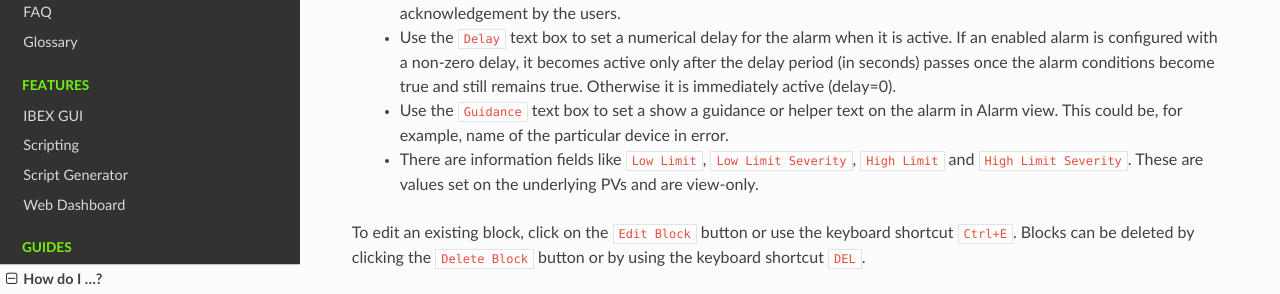
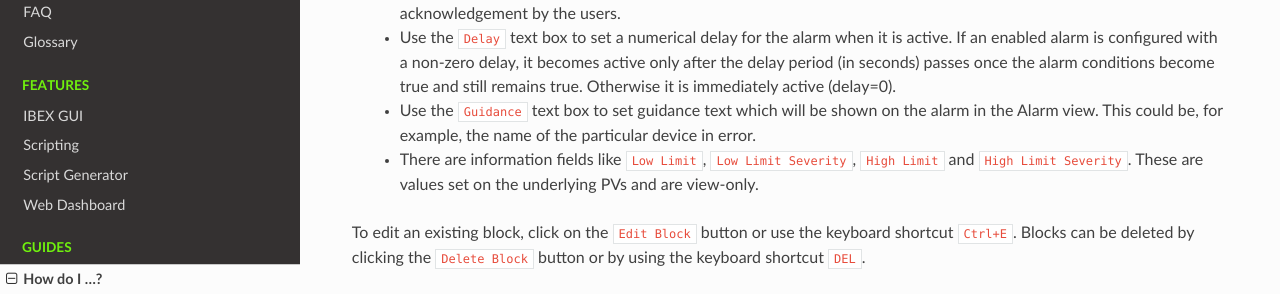
Before and after one commit to ISISComputingGroup/ibex_user_manual, a Sphinx documentation site: the page built from doc/how_to/Create-and-Manage-Configurations.rst, in a window 1280 px wide and 900 px high, scrolled down 5191 px. Shown: the part 157-451 px from the top of the window. Built offline with Sphinx 7.4.7 and the Read the Docs theme 3.1.0, drawn with Linux system fonts in a browser that asks for light colours.

Commit message:
Apply batched suggestions from code review
Co-authored-by: George Ryall <george.ryall@stfc.ac.uk>

```diff
--- a/doc/how_to/Create-and-Manage-Configurations.rst
+++ b/doc/how_to/Create-and-Manage-Configurations.rst
@@ -160,7 +160,7 @@ Alarm Configurations
    * Click on the ``Enabled`` check-box to enable or disable the alarm for the block.  If the ``Enabled`` check-box is checked, then an alarm is enabled on the block.
    * Click on the ``Latched`` check-box to enable or disable the latching of the alarm. If an enabled and active alarm is configured with latch as true, it will require an acknowledgement by the users. If the alarm is configured with latch as false, it becomes inactive as soon as the alarm conditions are not true anymore. That is, it won't require an acknowledgement by the users.
    * Use the ``Delay`` text box to set a numerical delay for the alarm when it is active. If an enabled alarm is configured with a non-zero delay, it becomes active only after the delay period (in seconds) passes once the alarm conditions become true and still remains true. Otherwise it is immediately active (delay=0).
-   * Use the ``Guidance`` text box to set a show a guidance or helper text on the alarm in Alarm view. This could be, for example, name of the particular device in error.
+   * Use the ``Guidance`` text box to set guidance text which will be shown on the alarm in the Alarm view. This could be, for example, the name of the particular device in error.
    * There are information fields like ``Low Limit``, ``Low Limit Severity``, ``High Limit`` and ``High Limit Severity``. These are values set on the underlying PVs and are view-only.
 
 To edit an existing block, click on the ``Edit Block`` button or use the keyboard shortcut ``Ctrl+E``. Blocks can be deleted by clicking the ``Delete Block`` button or by using the keyboard shortcut ``DEL``.
```
